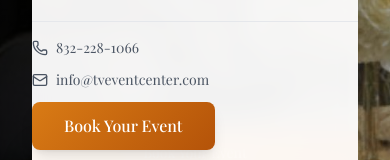
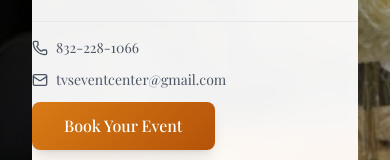
Before and after one commit to Echo5Digital/Tvs-Event-Center, a Next.js app: page / in a window 390 px wide. Both pictures are taken after a click on the button 338 px from the left and 36 px from the top of the page. Shown: the part 404-564 px from the top of the page. Built offline with nearby package versions, Linux system fonts and the light colour scheme; a web font is replaced by a local one.

Commit message:
Update Navbar.jsx

```diff
--- a/src/components/Navbar.jsx
+++ b/src/components/Navbar.jsx
@@ -152,7 +152,7 @@ const Navbar = () => {
                   </div>
                   <div className="flex items-center space-x-2 text-sm text-gray-600">
                     <Mail className="w-4 h-4" />
-                    <span>info@tveventcenter.com</span>
+                    <span>tvseventcenter@gmail.com</span>
                   </div>
                   <Link
                     href="/contact"
```
